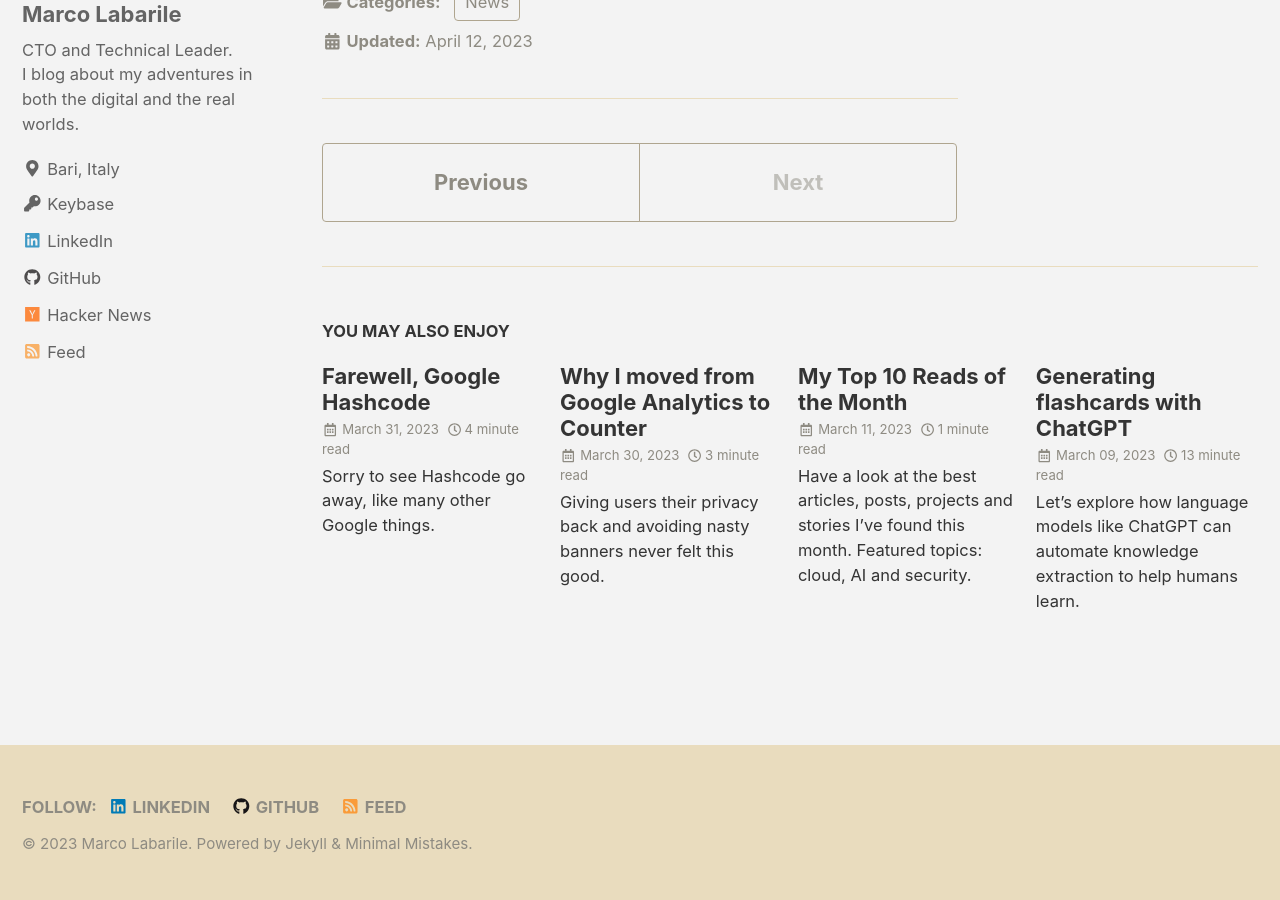
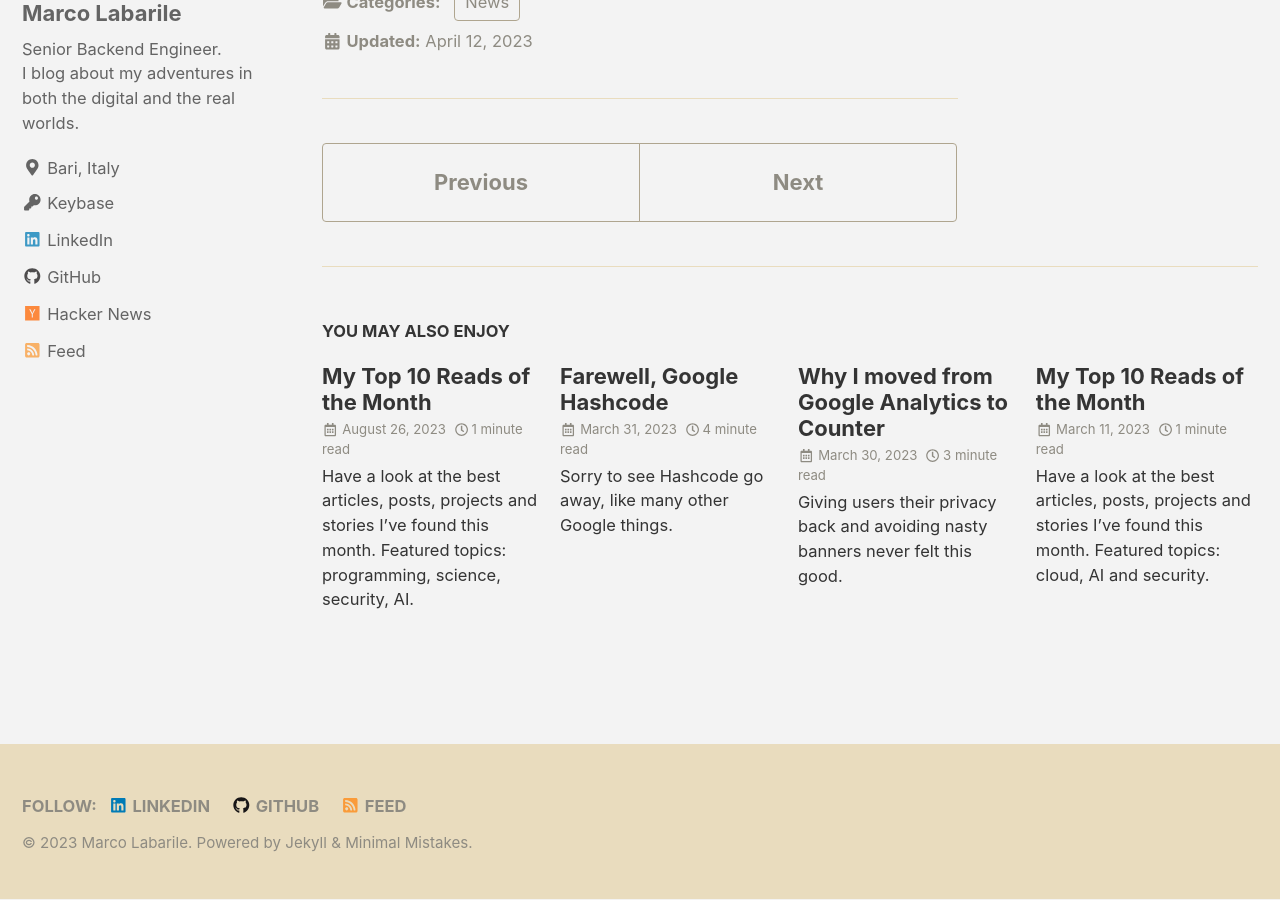
Before and after one commit to labarilem/labarilem.github.io, a Jekyll site: the page built from _posts/2023-04-11-my-top-10-reads-of-the-month.md, in a window 1280 px wide and 900 px high, scrolled down 1198 px. Built offline with Jekyll 4.4.1, drawn with Linux system fonts in a browser that asks for light colours; nearby versions of some CDN libraries; comment, search, counter and statistics services are not loaded; some of the changed lines change nothing that is shown.

Commit message:
publish monthly digest, update bio

```diff
--- a/_config.yml
+++ b/_config.yml
@@ -98,7 +98,7 @@ analytics:
 author:
   name             : "Marco Labarile"
   avatar           : "/assets/images/bio-photo.jpg"
-  bio              : "CTO and Technical Leader.<br />I blog about my adventures in both the digital and the real worlds."
+  bio              : "Senior Backend Engineer.<br />I blog about my adventures in both the digital and the real worlds."
   location         : "Bari, Italy"
   email            :
   uri              :
--- /dev/null
+++ b/_posts/2023-08-26-my-top-10-reads-of-the-month.md
@@ -0,0 +1,30 @@
+---
+title: "My Top 10 Reads of the Month"
+excerpt: >
+  Have a look at the best articles, posts, projects and stories I've found this month.
+  Featured topics: programming, science, security, AI.
+date: 2023-08-25
+last_modified_at: 2023-08-26
+categories:
+  - News
+tags:
+  - Programming
+  - Science
+  - Security
+  - AI
+
+share: false
+---
+
+Welcome to my monthly digest! Since I've stopped posting digests for a bit, I'll resume posting from my Pocket backlog. I'll make sure to include more interesting reads and less news:
+
+- [Doctors have performed brain surgery on a fetus in one of the first operations of its kind](https://archive.ph/4uhHJ)
+- [Europe’s major satellite players line up to build Starlink competitor](https://arstechnica.com/science/2023/05/europes-major-satellite-players-line-up-to-build-starlink-competitor)
+- [Scaling up the Prime Video audio/video monitoring service and reducing costs by 90%](https://www.primevideotech.com/video-streaming/scaling-up-the-prime-video-audio-video-monitoring-service-and-reducing-costs-by-90)
+- [Giving a Face to the Malware Proxy Service ‘Faceless’](https://krebsonsecurity.com/2023/04/giving-a-face-to-the-malware-proxy-service-faceless)
+- [Amazon’s quiet open source revolution](https://www.infoworld.com/article/3694090/amazon-s-quiet-open-source-revolution.html)
+- [How Levels.fyi scaled to millions of users with Google Sheets as a backend](https://www.levels.fyi/blog/scaling-to-millions-with-google-sheets.html)
+- [Meta has open-sourced an AI project that turns your doodles into animations](https://www.engadget.com/meta-has-open-sourced-an-ai-project-that-turns-your-doodles-into-animations-183807106.html)
+- [Redpanda](https://redpanda.com/), a streaming data platform that is compatible with Kafka APIs.
+- [How Developers Stop Learning: Rise of the Expert Beginner](https://daedtech.com/how-developers-stop-learning-rise-of-the-expert-beginner)
+- [Automated hydroponic system build](https://kylegabriel.com/projects/2020/06/automated-hydroponic-system-build.html) with a Raspberry Pi.
```
